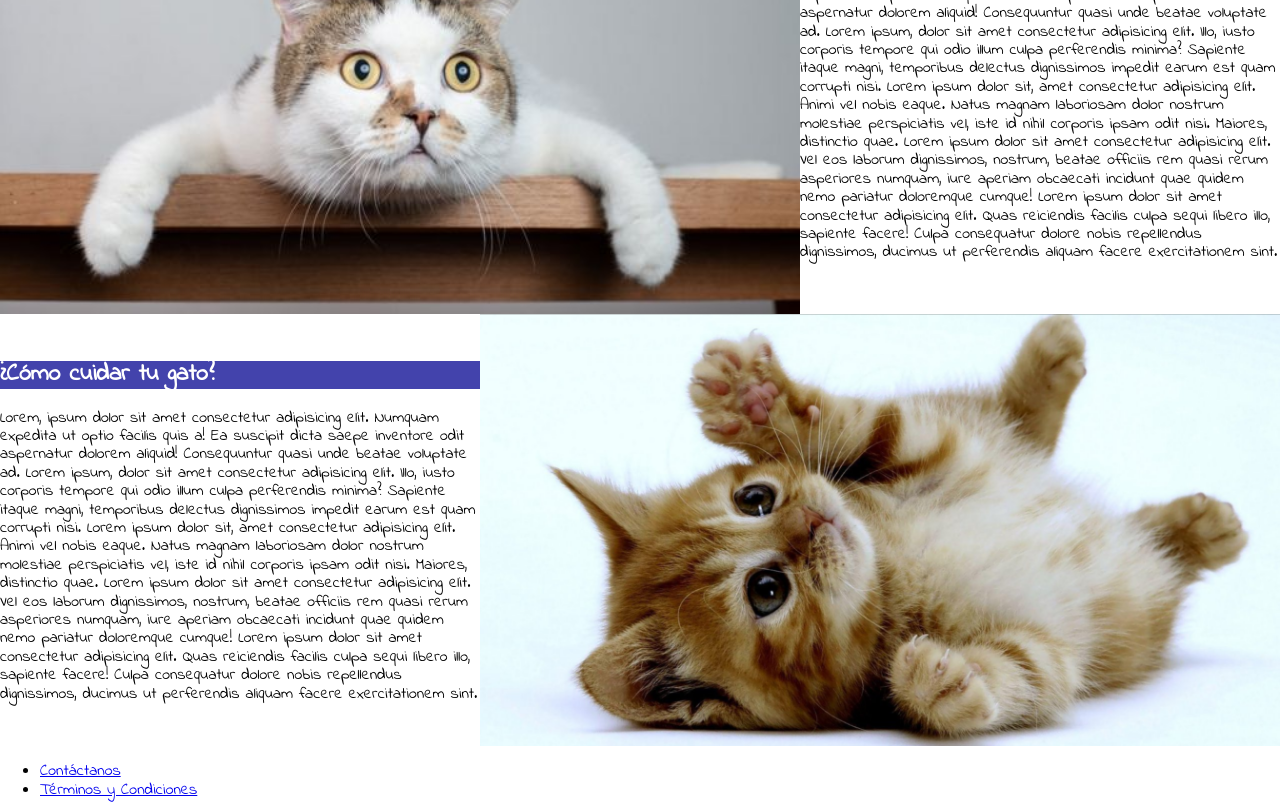
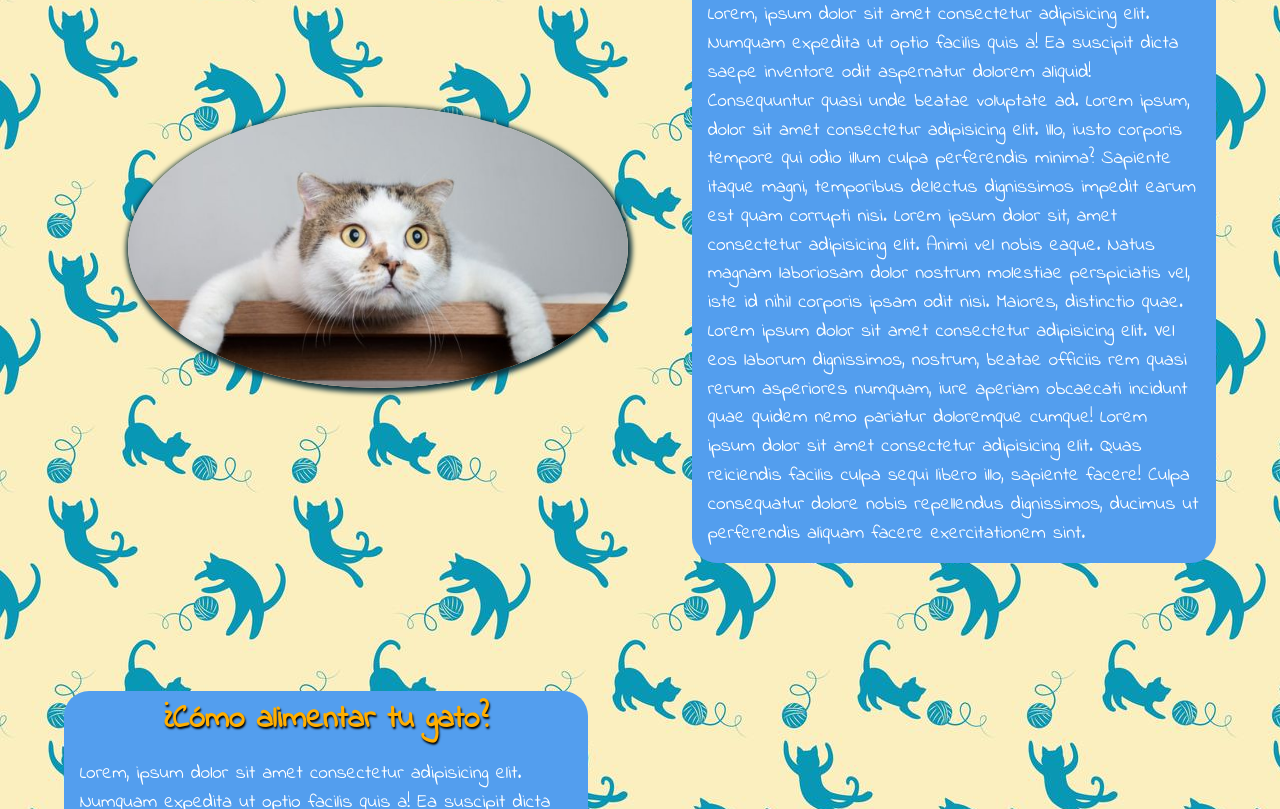
Before and after one commit to jandrearuiz/Homework1_Escalab, a plain HTML site: page index.html in a window 1280 px wide. Shown: the part 277-1086 px from the top of the page. Drawn offline with Linux system fonts and the light colour scheme.

Commit message:
feat: add styles main

```diff
--- a/index.html
+++ b/index.html
@@ -52,8 +52,8 @@
       <section class="container">
         <img src="./assets/cat1.jpg" alt="" class="container__image" />
         <div class="content">
-          <h2 class="container__title">¿Cómo cuidar tu gato?</h2>
-          <p class="container__description">
+          <h2 class="content__title">¿Cómo cuidar tu gato?</h2>
+          <p class="content__description">
             Lorem, ipsum dolor sit amet consectetur adipisicing elit. Numquam
             expedita ut optio facilis quis a! Ea suscipit dicta saepe inventore
             odit aspernatur dolorem aliquid! Consequuntur quasi unde beatae
@@ -76,10 +76,10 @@
         </div>
       </section>
       <section class="container">
-        <img src="./assets/cat2.png" alt="" class="container__image" />
+        <img src="./assets/cat2.png" alt="" class="container__images" />
         <div class="content">
-          <h2 class="container__title">¿Cómo cuidar tu gato?</h2>
-          <p class="container__description">
+          <h2 class="content__title">¿Cómo alimentar tu gato?</h2>
+          <p class="content__description">
             Lorem, ipsum dolor sit amet consectetur adipisicing elit. Numquam
             expedita ut optio facilis quis a! Ea suscipit dicta saepe inventore
             odit aspernatur dolorem aliquid! Consequuntur quasi unde beatae
--- /dev/null
+++ b/styles/elements/_content.scss
@@ -0,0 +1,27 @@
+.content {
+  margin: 5%;
+  display: flex;
+  flex-direction: column;
+  background: var(--c-two);
+  border-radius: 25px;
+
+
+  &__title {
+    color: var(--c-three);
+    text-shadow: 1px 2px 2px black;
+    text-align: center;
+    font-size: 2rem;
+    margin: 0;
+    border-top-left-radius: 25px;
+    border-top-right-radius: 25px;
+    padding: 2% 1% 1%;
+  }
+
+  &__description {
+    padding: 3%;
+    margin: 0;
+    line-height: 1.5;
+    color: var(--c-white);
+    font-size: 1.2rem;
+  }
+}
--- a/styles/elements/_index.scss
+++ b/styles/elements/_index.scss
@@ -1 +1,2 @@
 @import './body';
+@import './content';
--- a/styles/objects/_container.scss
+++ b/styles/objects/_container.scss
@@ -4,21 +4,36 @@
   justify-content: center;
   align-items: center;
 
-  &__title {
-    background: var(--c-blue);
-    color: var(--c-white);
-  }
-
   &__image {
     width: 80%;
+    border-radius: 50%;
+    box-shadow: 1px 2px 5px 3px var(--c-darkblue);
 
     @media (min-width: $large) {
       width: 40%;
-      min-width: 800px;
+      min-width: 500px;
+      margin-left: 10%;
+    }
+  }
+
+  &__images {
+    width: 80%;
+    border-radius: 50%;
+    box-shadow: 1px 2px 5px 3px var(--c-darkblue);
+
+    @media (min-width: $large) {
+      width: 40%;
+      min-width: 500px;
+      margin-left: 0;
+      margin-right: 10%;
     }
   }
 
   @media (min-width: $large) {
     flex-direction: row;
+
+    &:last-child {
+      flex-direction: row-reverse;
+    }
   }
 }
--- a/styles/objects/_header.scss
+++ b/styles/objects/_header.scss
@@ -8,11 +8,13 @@
 .principal  {
   display: flex;
   width: 60%;
+  align-items: center;
 
   &__title {
     margin-left: 1%;
     align-self: center;
     color: var(--c-white);
     text-shadow: 2px 2px 2px var(--c-black);
+    font-size: 3rem;
   }
 }
--- a/styles/objects/_index.scss
+++ b/styles/objects/_index.scss
@@ -2,3 +2,4 @@
 @import './container';
 @import './social';
 @import './main';
+@import './footer';
--- a/styles/objects/_main.scss
+++ b/styles/objects/_main.scss
@@ -1,11 +1,7 @@
 .main {
-  margin-top: 2%;
   display: flex;
   flex-direction: column;
-
-  @media (min-width:$large) {
-    :last-child {
-      flex-direction: row-reverse;
-    }
-  }
+  background: var(--c-five);
+  background-image: url(/assets/fondo.jpg);
+  padding-top: 2%;
 }
--- a/styles/settings/_variables.scss
+++ b/styles/settings/_variables.scss
@@ -1,10 +1,13 @@
 :root {
   --c-blue: #4343ac;
+  --c-five: #92DCEB;
   --c-lightblue: #09809e;
   --c-darkblue: #10343D;
   --c-bluer: #3dc7eb;
   --c-white: #ffffff;
+  --c-three: #ffae00;
   --c-orange: #ffa500;
+  --c-two: #539eee;
   --c-pink: #b36874;
   --c-black: #000000;
   --f-prymary: "Indie Flower";
```
Also changed, not shown: assets/fondo.jpg (added), styles/objects/_footer.scss (added), styles/style.css, 1 other file.
